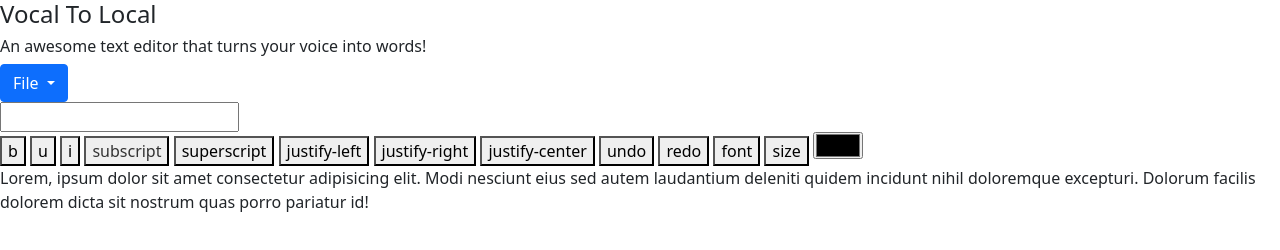
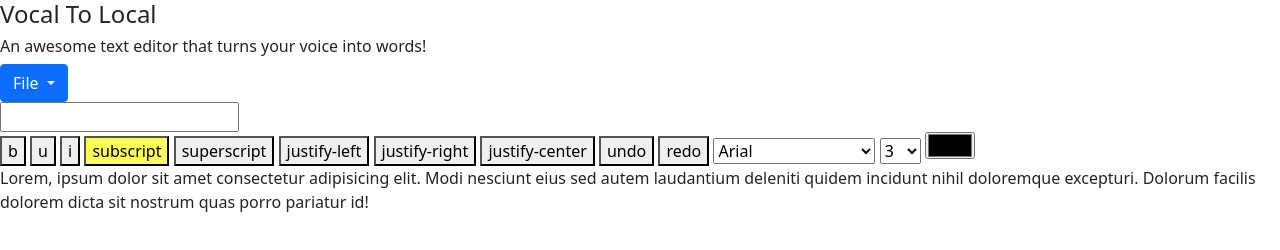
Before and after one commit to Muskan290/VocalToArticle-text-editor-, a plain HTML site: page index.html in a window 1280 px wide. Both pictures are taken after a click on the button "subscript". Drawn offline with nearby package versions, Linux system fonts and the light colour scheme.

Commit message:
buttons working

```diff
--- a/index.html
+++ b/index.html
@@ -39,8 +39,8 @@
                 <button class="buttons align" id="justify-center-button">justify-center</button>
                 <button class="buttons" id="undo-button">undo</button>
                 <button class="buttons" id="redo-button">redo</button>
-                <button class="buttons" id="font-name-button">font</button>
-                <button class="buttons" id="font-size-button">size</button>
+                <select class="buttons" id="font-name-button">font</select>
+                <select class="buttons" id="font-size-button">size</select>
                 <input type="color" class="buttons" id="color_button"></input>
             </div>
         </div>
--- a/script.js
+++ b/script.js
@@ -8,7 +8,7 @@ let alignButtons = document.querySelectorAll(".align");
 let formatButtons = document.querySelectorAll(".format");
 let scriptButtons = document.querySelectorAll(".script");
 
-let fontlist = [
+let fontList = [
     "Arial",
     "Verdana",
     "Times New Roman",
@@ -17,39 +17,61 @@ let fontlist = [
     "Courier New",
     "cursive"
 ]
+
 const initializer = () =>{
-  highlighter(alignButtons, true);
-  highlighter(formatButtons, false);
-  highlighter(scriptButtons, true);
+  highlightActiveButtons(alignButtons, true);
+  highlightActiveButtons(scriptButtons, true);
+  highlightActiveButtons(formatButtons, false);
+
+  fontList.map((value) => {
+    let option = document.createElement("option");
+    option.value = value;
+    option.innerHTML = value;
+    fontName.appendChild(option);
+  });
+
+  for (let i = 1; i <= 10; i++) {
+    let option = document.createElement("option");
+    option.value = i;
+    option.innerHTML = i;
+    fontSizeRef.appendChild(option);
   }
+  //default size
+  fontSizeRef.value = 3;
+};
 
-const highlighter = (className, needsRemoval) => {
-    className.forEach((button) => {
+const highlightActiveButtons = (buttonType, autoRemove) => {
+    buttonType.forEach((button) => {
       button.addEventListener("click", () => {
-          console.log("clicked");
-        //needsRemoval = true means only one button should be highlight and other would be normal
-        if (needsRemoval) {
-          let alreadyActive = false;
+        //   console.log("clicked");
+        //autoRemove = true means only one button should be highlighted at a time
+
+        if (autoRemove) {
+            let alreadyActive = false; //declare a boolean variable
             //If currently clicked button is already active
             if (button.classList.contains("active")) {
               alreadyActive = true;
             }
+
             //Remove highlight from other buttons
-          highlighterRemover(className);
+            highlightActiveButtonsRemover(buttonType);
+
             if (!alreadyActive) {
               //highlight clicked button
               button.classList.add("active");
             }
-        } else {
+        }
+
+        else {
           //if other buttons can be highlighted
           button.classList.toggle("active");
         }
       });
     });
   };
-  const highlighterRemover = (className) =>{
+  const highlightActiveButtonsRemover = (buttonType) =>{
 
-    className.forEach((button) =>{
+    buttonType.forEach((button) =>{
         button.classList.remove("active");
     })
   }
--- a/style.css
+++ b/style.css
@@ -1,3 +1,3 @@
 .active {
-    color: #333333;
+    background-color: #ff5;
   }
```
Lines whose indentation alone changed are shown as unchanged.
